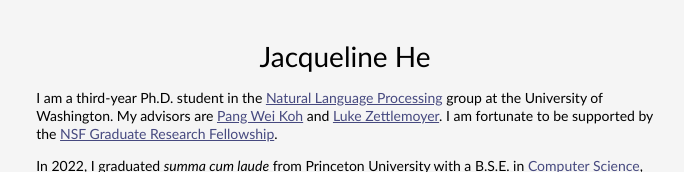
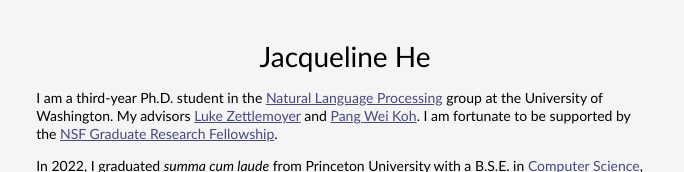
Before and after one commit to jacqueline-he/jacqueline-he.github.io, a plain HTML site: page index.html in a window 1280 px wide. Shown: the top 172 px of the page, without its empty margins (295-979 px from the left). Drawn offline with Linux system fonts and the light colour scheme.

Commit message:
Update index.html

```diff
--- a/index.html
+++ b/index.html
@@ -51,8 +51,8 @@
                     <name>Jacqueline He</name>
                   </p>
                   <p>I am a third-year Ph.D. student in the <a href="https://www.cs.washington.edu/research/nlp">Natural
-                      Language Processing</a> group at the University of Washington. My advisors are <a
-                      href="https://www.koh.pw/">Pang Wei Koh</a> and <a href="https://homes.cs.washington.edu/~lsz/">Luke Zettlemoyer</a>. I am fortunate to
+                      Language Processing</a> group at the University of Washington. My advisors <a href="https://homes.cs.washington.edu/~lsz/">Luke Zettlemoyer</a> and <a
+                      href="https://www.koh.pw/">Pang Wei Koh</a>. I am fortunate to
                     be supported by the <a href="https://www.nsfgrfp.org/">NSF Graduate Research Fellowship</a>.</p>
                   <p> In 2022, I graduated <i>summa cum laude</i> from Princeton University with a B.S.E. in <a
                       href="https://cs.princeton.edu/">Computer Science</a>, and minors in <a
```
